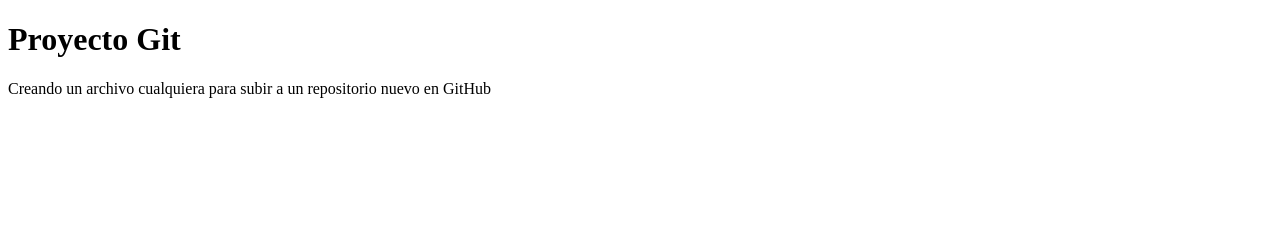
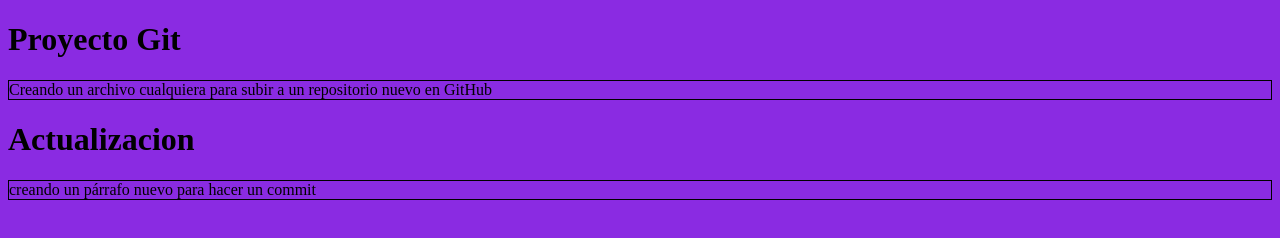
Before and after one commit to juliganSW/ProyectoGit, a plain HTML site: page index.html in a window 1280 px wide. Drawn offline with Linux system fonts and the light colour scheme.

Commit message:
párrafo nuevo con actualizacion

```diff
--- a/assets/styles.css
+++ b/assets/styles.css
@@ -0,0 +1,7 @@
+body{
+    background-color: blueviolet;
+}
+
+p{
+    border:1px solid black
+}
--- a/index.html
+++ b/index.html
@@ -13,6 +13,7 @@
 <body>
     <h1>Proyecto Git</h1>
     <p>Creando un archivo cualquiera para subir a un repositorio nuevo en GitHub</p>
-
+    <h1>Actualizacion</h1>
+    <p>creando un párrafo nuevo para hacer un commit</p>
 </body>
 </html>
```
